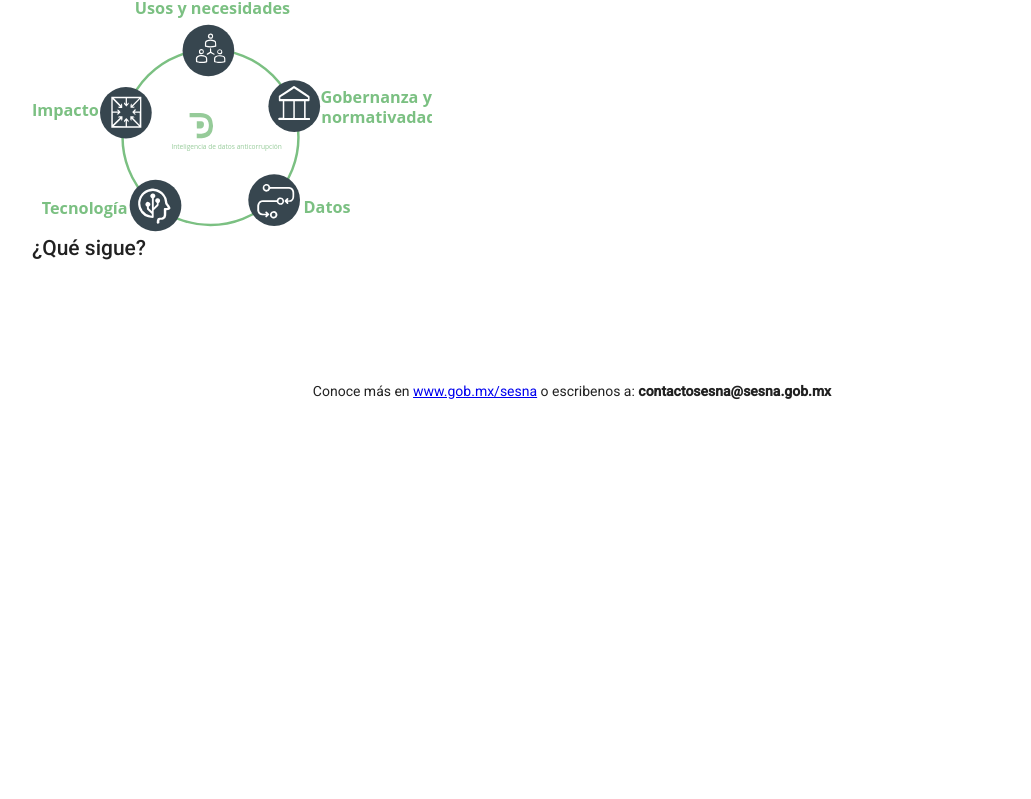
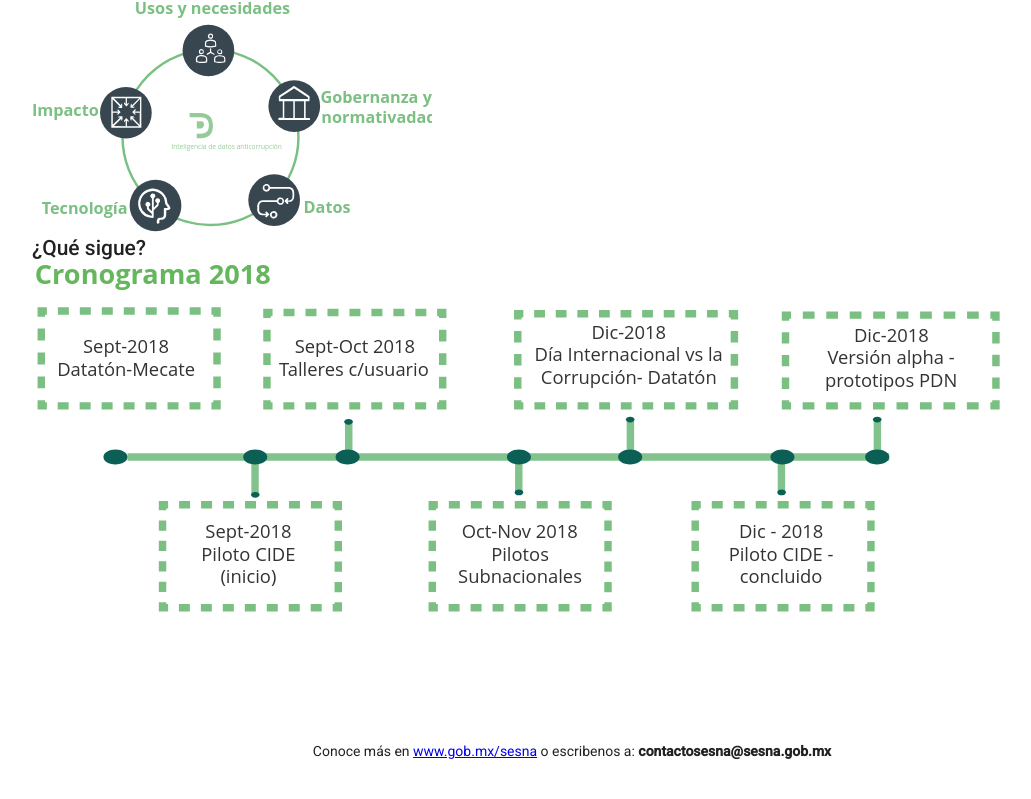
Before and after one commit to PDNMX/about_pdn, a React (Create React App) app: page / in a window 1280 px wide. Shown: the part 807-1606 px from the top of the page, without its empty margins (68-1099 px from the left). Before the commit the page ends 1288 px from the top, so only its background shows below. Built offline with nearby package versions, Linux system fonts and the light colour scheme.

Commit message:
¿Qué sigue?

```diff
--- a/src/components/QueSigue.js
+++ b/src/components/QueSigue.js
@@ -2,8 +2,13 @@ import React from 'react';
 import Typography from '@material-ui/core/Typography';
 import {withStyles} from '@material-ui/core/styles';
 import PropTypes from 'prop-types';
+import Chrono from '../assets/grafico-cronograma.svg';
 
-const styles = theme => ({});
+const styles = theme => ({
+    chrono:{
+        width: '90%'
+    }
+});
 
 class QueSigue extends React.Component{
     render (){
@@ -14,6 +19,8 @@ class QueSigue extends React.Component{
                 <Typography variant="title">
                 ¿Qué sigue?
                 </Typography>
+
+                <img src={Chrono} alt="Cronograma" className={classes.chrono}/>
             </div>
         )
     }
```
